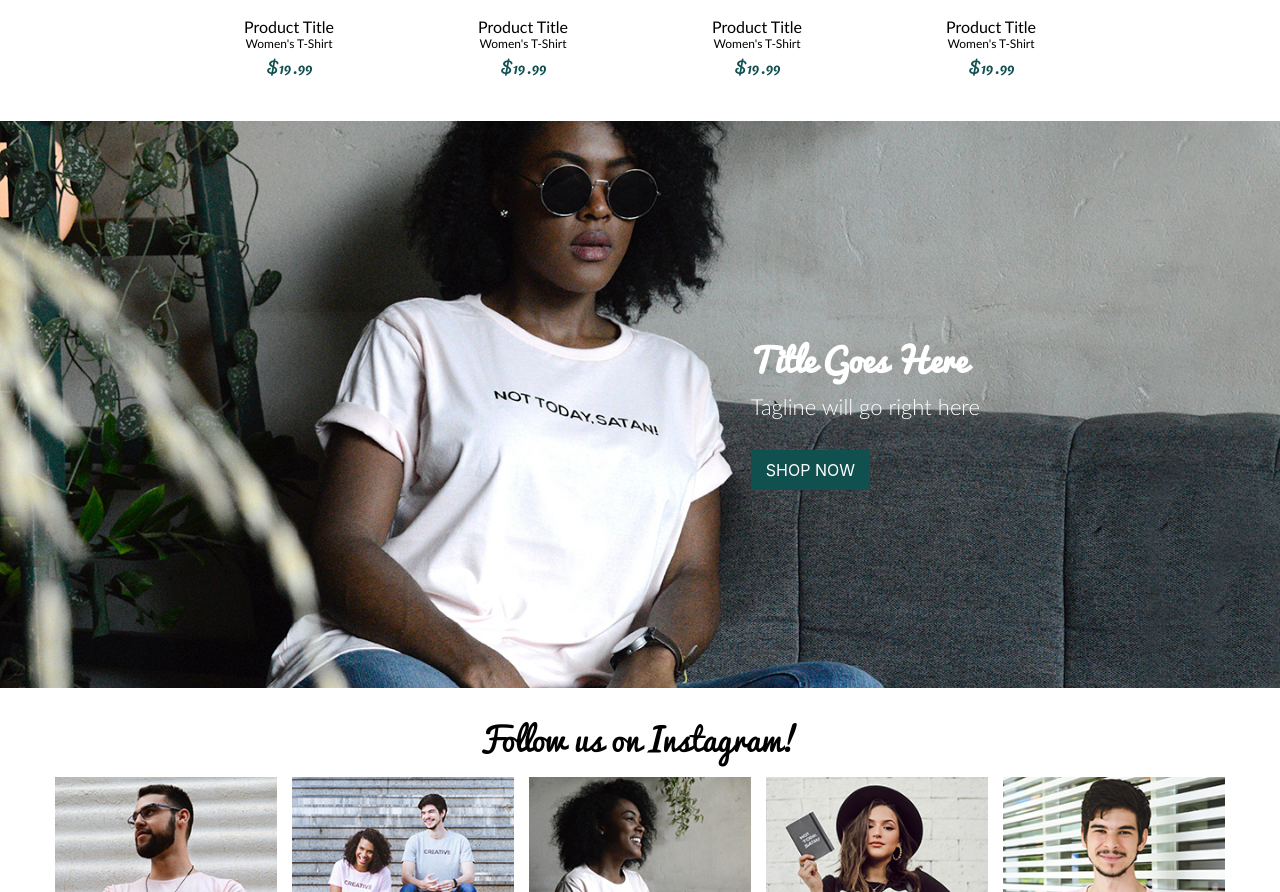
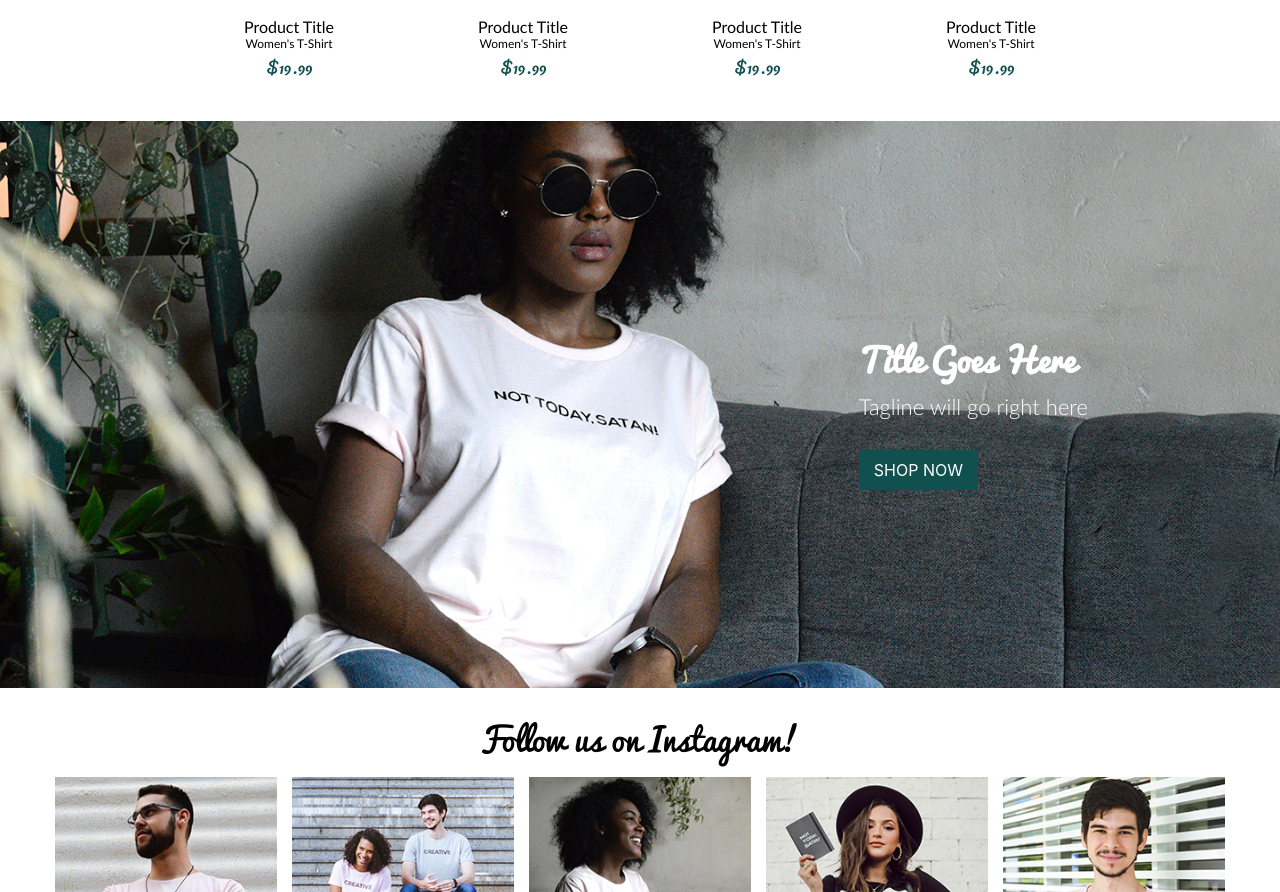
Before and after one commit to Duquea95/Dyode-code-challenge, a React (Create React App) app: page / in a window 1280 px wide. Shown: the part 1680-2572 px from the top of the page. Built offline with nearby package versions, Linux system fonts and the light colour scheme.

Commit message:
fix styling

```diff
--- a/src/App.css
+++ b/src/App.css
@@ -140,6 +140,7 @@ p{
 .announcement-bar p,
 .nav__mobile-container,
 .product-card__button,
+.product-cards__container,
 .carousel-title__container,
 .carousel-item,
 .instagram-title__container,
@@ -147,6 +148,7 @@ p{
 .footer__email-container {
   text-align: center;
 }
+
 .nav__desktop-container,
 .nav__mobile-container,
 .hero-text__container .column {
@@ -199,7 +201,7 @@ p{
 }
 .hero-text__container-right{
   right: 0;
-  padding-right: 23px;
+  padding-right: 5%;
 }
 .hero-text h1{
   font-size: 16px;
@@ -408,7 +410,7 @@ header,
   }
 
   .hero-text__container-right {
-    padding-right: 300px;
+    padding-right: 15%;
   }
 
   .hero-text p {
```
